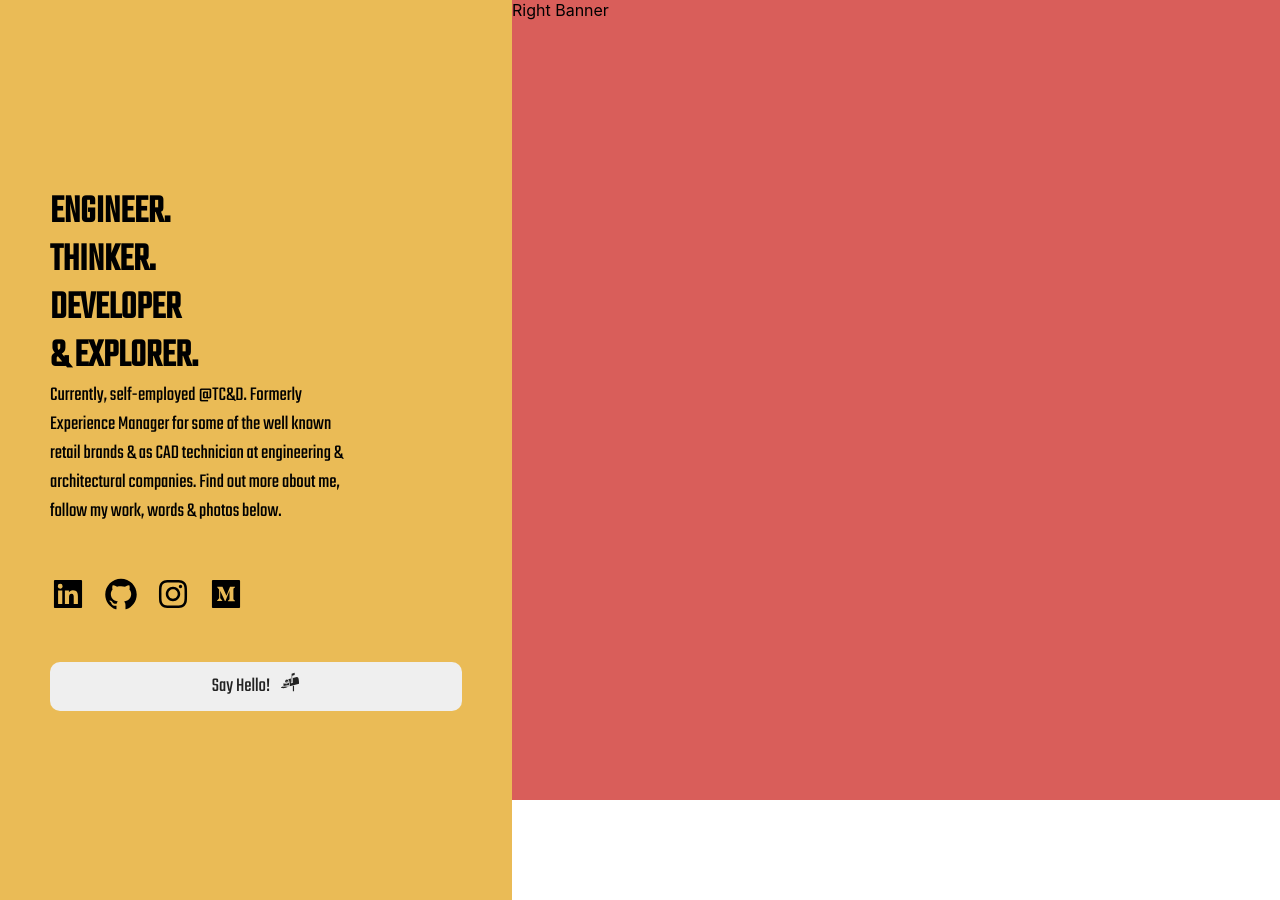
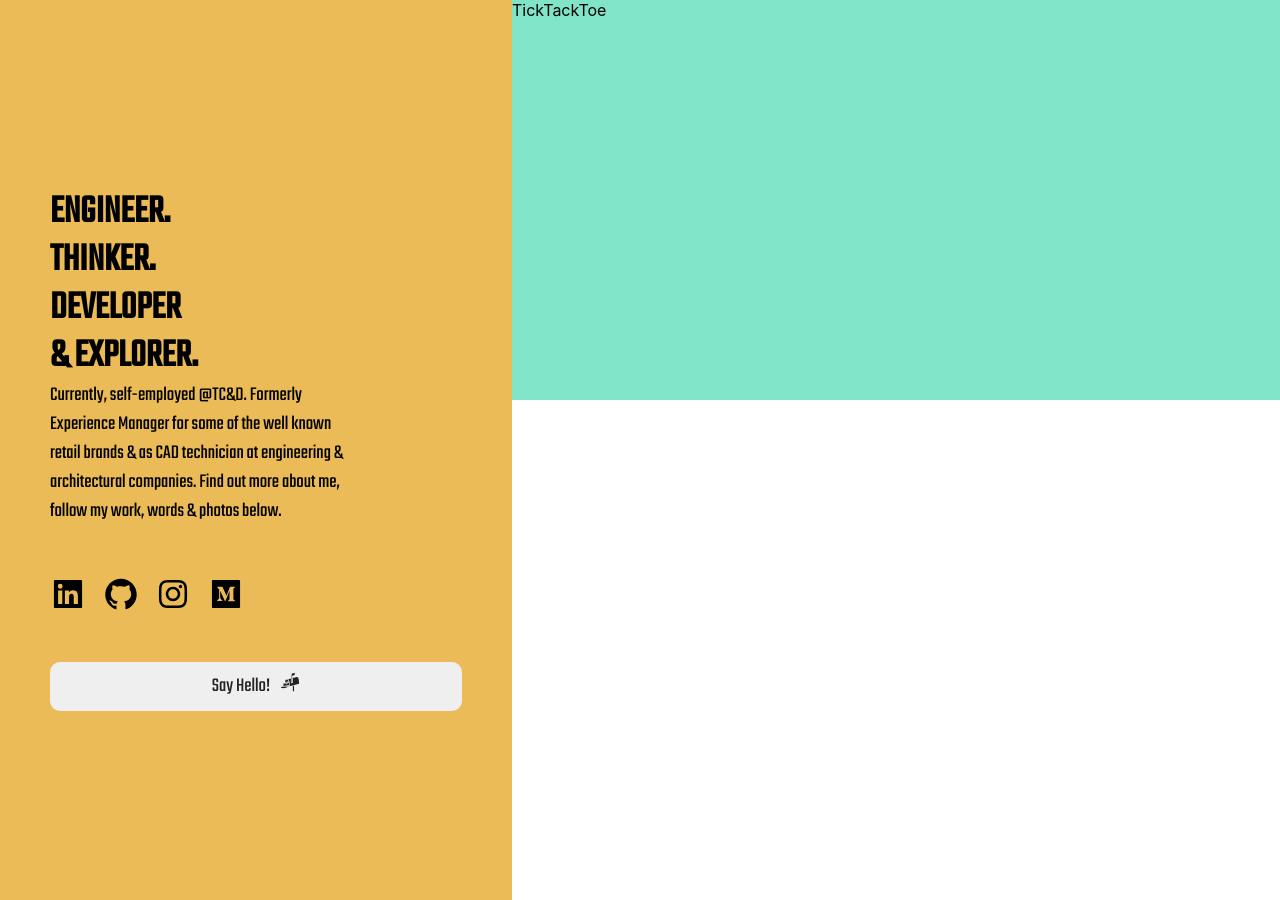
Before and after one commit to EdAncerys/PP-Website-ReactApp, a React (Create React App) app: page / in a window 1280 px wide. Built offline with nearby package versions, Linux system fonts and the light colour scheme.

Commit message:
Add TicTackToe banner

```diff
--- a/src/components/RightBanner.jsx
+++ b/src/components/RightBanner.jsx
@@ -1,10 +1,11 @@
 import React from 'react';
 import colors from '../config/colors';
+import TickTackToeBanner from './TickTackToeBanner/TickTackToeBanner';
 
 export default function RightBanner({ props }) {
   return (
     <div style={styles.container}>
-      <div>Right Banner</div>
+      <TickTackToeBanner />
     </div>
   );
 }
@@ -12,11 +13,8 @@ export default function RightBanner({ props }) {
 const styles = {
   container: {
     display: 'grid',
-    height: '100vh',
-    minWidth: 300,
     userSelect: 'none',
     cursor: 'default',
     overflow: 'auto',
-    backgroundColor: colors.red,
   },
 };
```
